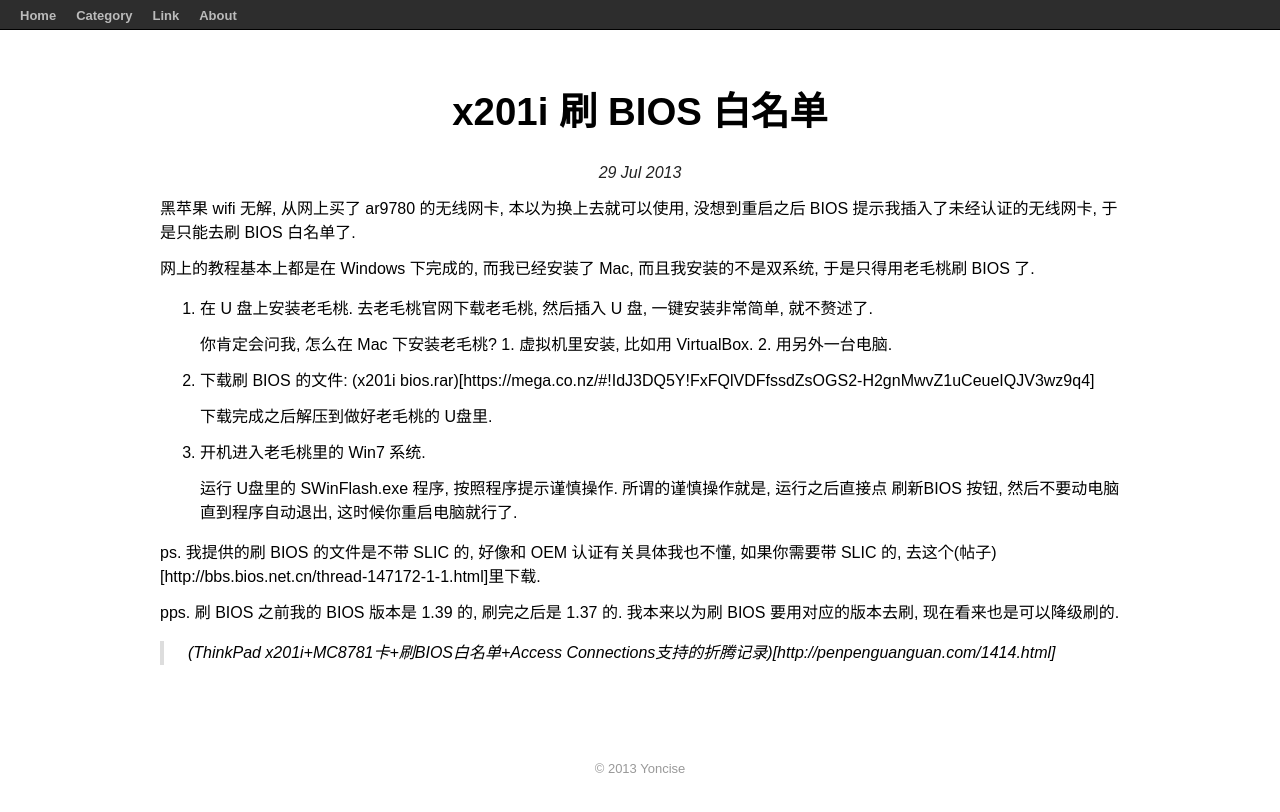
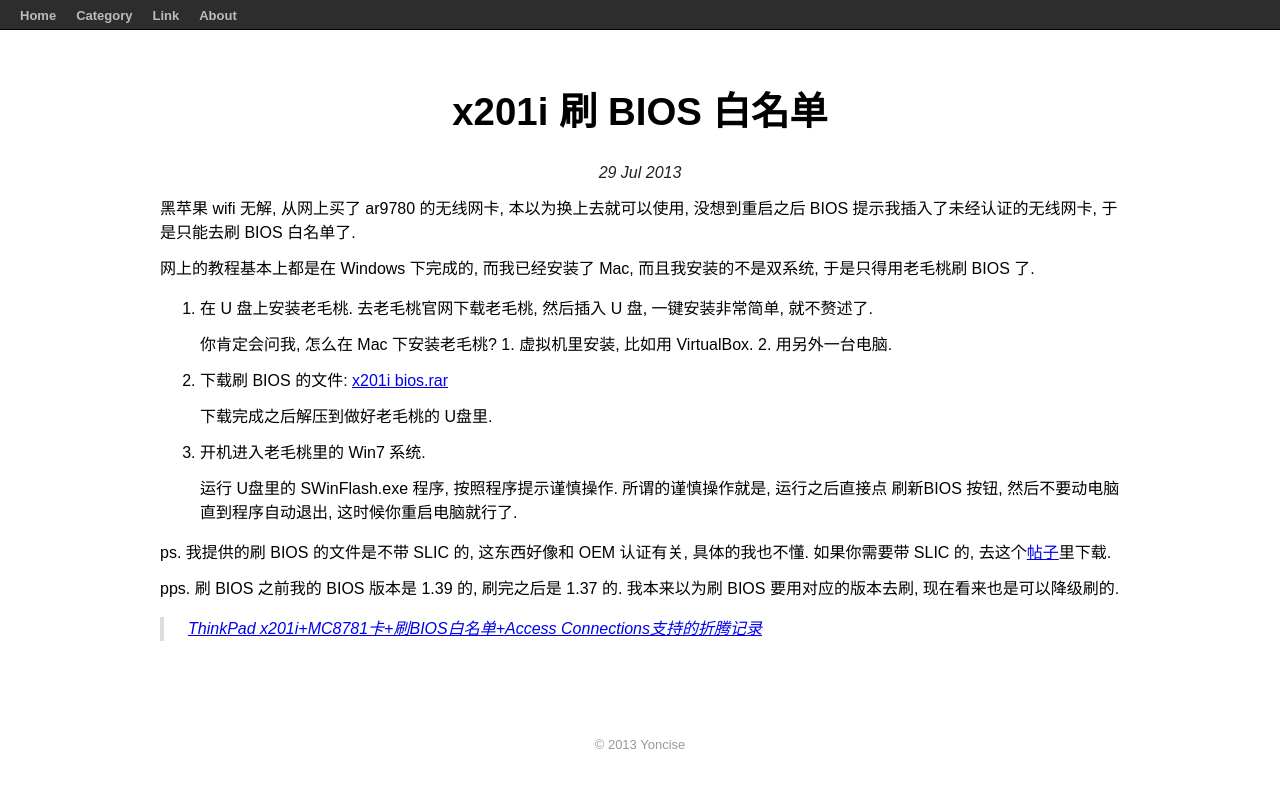
Before and after one commit to yoncise/yoncise.github.io, a Jekyll site: the page built from _posts/2013-07-29-x201i-刷-BIOS-白名单.md, in a window 1280 px wide. Shown: the top 812 px of the page. Built offline with Jekyll 4.4.1, drawn with Linux system fonts in a browser that asks for light colours; Markdown is read by kramdown in place of the engine named in the settings; comment, search, counter and statistics services are not loaded.

Commit message:
fix syntax error

```diff
--- a/_posts/2013-07-29-x201i-刷-BIOS-白名单.md
+++ b/_posts/2013-07-29-x201i-刷-BIOS-白名单.md
@@ -12,7 +12,7 @@ category: notes
 
     你肯定会问我, 怎么在 Mac 下安装老毛桃? 1. 虚拟机里安装, 比如用 VirtualBox. 2. 用另外一台电脑.
 
-2. 下载刷 BIOS 的文件: (x201i bios.rar)[https://mega.co.nz/#!IdJ3DQ5Y!FxFQlVDFfssdZsOGS2-H2gnMwvZ1uCeueIQJV3wz9q4]
+2. 下载刷 BIOS 的文件: [x201i bios.rar](https://mega.co.nz/#!IdJ3DQ5Y!FxFQlVDFfssdZsOGS2-H2gnMwvZ1uCeueIQJV3wz9q4)
 
     下载完成之后解压到做好老毛桃的 U盘里.
 
@@ -21,8 +21,9 @@ category: notes
     运行 U盘里的 SWinFlash.exe 程序, 按照程序提示谨慎操作.
 所谓的谨慎操作就是, 运行之后直接点 刷新BIOS 按钮, 然后不要动电脑直到程序自动退出, 这时候你重启电脑就行了.
 
-ps. 我提供的刷 BIOS 的文件是不带 SLIC 的, 好像和 OEM 认证有关具体我也不懂, 如果你需要带 SLIC 的, 去这个(帖子)[http://bbs.bios.net.cn/thread-147172-1-1.html]里下载.
+ps. 我提供的刷 BIOS 的文件是不带 SLIC 的, 这东西好像和 OEM 认证有关, 具体的我也不懂.
+如果你需要带 SLIC 的, 去这个[帖子](http://bbs.bios.net.cn/thread-147172-1-1.html)里下载.
 
 pps. 刷 BIOS 之前我的 BIOS 版本是 1.39 的, 刷完之后是 1.37 的. 我本来以为刷 BIOS 要用对应的版本去刷, 现在看来也是可以降级刷的.
 
-> (ThinkPad x201i+MC8781卡+刷BIOS白名单+Access Connections支持的折腾记录)[http://penpenguanguan.com/1414.html]
+> [ThinkPad x201i+MC8781卡+刷BIOS白名单+Access Connections支持的折腾记录](http://penpenguanguan.com/1414.html)
```
